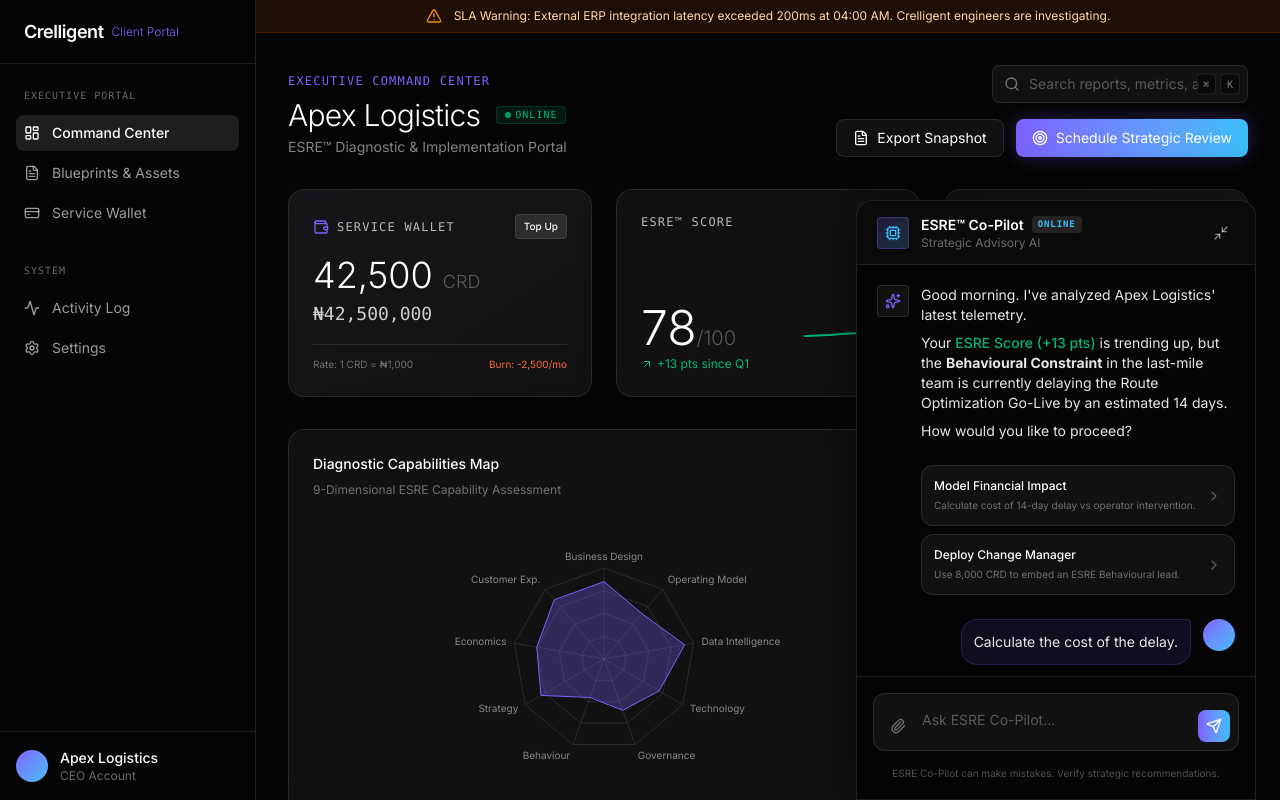
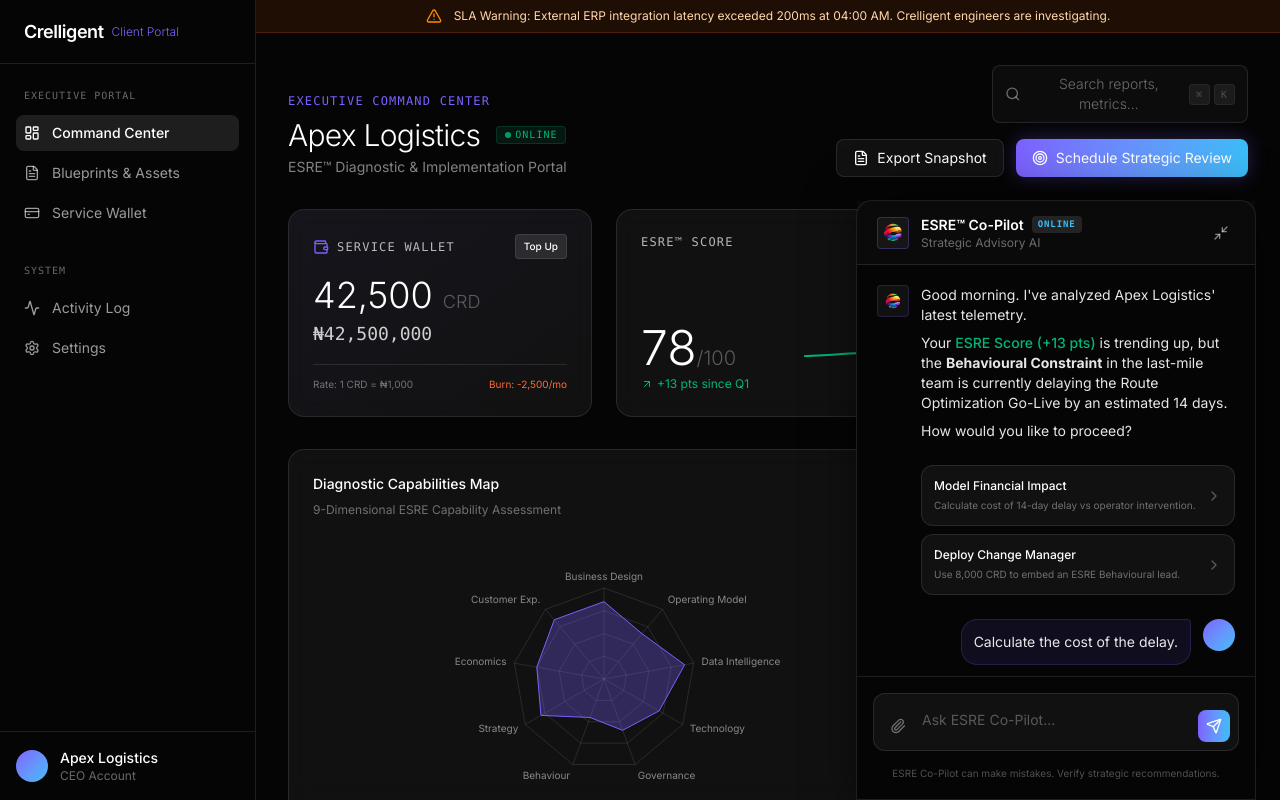
Before and after one commit to Crelligent/crelligent-client-app, a Next.js app: page / in a window 1280 px wide. Both pictures are taken after a click on the button 1228 px from the left and 748 px from the top of the page. Built offline with nearby package versions, Linux system fonts and the light colour scheme.

Commit message:
style: match search bar to VeloDesk and use Crelligent logo for Co-Pilot

```diff
--- a/src/app/page.tsx
+++ b/src/app/page.tsx
@@ -64,18 +64,19 @@ export default function ClientPortalPage() {
 
                         <div className="flex flex-col items-end gap-4">
                             {/* Command Search Bar */}
-                            <div className="relative group">
-                                <Search className="w-4 h-4 text-white/40 absolute left-3 top-1/2 -translate-y-1/2 group-hover:text-white/70 transition-colors" />
-                                <input
-                                    type="text"
-                                    placeholder="Search reports, metrics, alerts..."
-                                    className="w-64 bg-white/5 border border-white/10 rounded-lg pl-9 pr-12 py-2 text-sm text-white placeholder:text-white/30 focus:outline-none focus:border-[#7B61FF]/50 transition-all focus:bg-white/10"
-                                />
-                                <div className="absolute right-2 top-1/2 -translate-y-1/2 flex gap-1">
-                                    <kbd className="px-1.5 py-0.5 bg-black/50 border border-white/10 rounded text-[10px] text-white/50 font-mono">⌘</kbd>
-                                    <kbd className="px-1.5 py-0.5 bg-black/50 border border-white/10 rounded text-[10px] text-white/50 font-mono">K</kbd>
+                            <button
+                                onClick={() => window.dispatchEvent(new Event('open-command-palette'))}
+                                className="flex items-center justify-between w-64 px-3 py-2 bg-white/[0.03] hover:bg-white/[0.06] border border-white/10 rounded-lg transition-colors text-white/40 group"
+                            >
+                                <div className="flex items-center gap-2">
+                                    <Search className="w-4 h-4" />
+                                    <span className="text-sm font-light">Search reports, metrics...</span>
                                 </div>
-                            </div>
+                                <div className="flex items-center gap-1 font-mono text-[10px] tracking-widest uppercase opacity-60 group-hover:opacity-100 transition-opacity">
+                                    <span className="bg-white/10 px-1.5 py-0.5 rounded border border-white/10">⌘</span>
+                                    <span className="bg-white/10 px-1.5 py-0.5 rounded border border-white/10">K</span>
+                                </div>
+                            </button>
 
                             {/* Action Buttons */}
                             <div className="flex gap-3">
--- a/src/components/ai/EsreCopilot.tsx
+++ b/src/components/ai/EsreCopilot.tsx
@@ -24,8 +24,8 @@ export function EsreCopilot() {
                 {/* Header */}
                 <div className="h-16 border-b border-white/10 px-5 flex items-center justify-between shrink-0 bg-white/[0.02]">
                     <div className="flex items-center gap-3">
-                        <div className="w-8 h-8 rounded bg-gradient-to-br from-[#7B61FF]/20 to-[#38BDF8]/20 border border-[#7B61FF]/30 flex items-center justify-center">
-                            <Cpu className="w-4 h-4 text-[#38BDF8]" />
+                        <div className="w-8 h-8 rounded bg-white/5 border border-[#7B61FF]/30 flex items-center justify-center p-1 shrink-0">
+                            <img src="/logo.png" alt="Crelligent AI" className="w-full h-full object-contain" />
                         </div>
                         <div>
                             <div className="text-sm font-semibold text-white flex items-center gap-2">
@@ -46,8 +46,8 @@ export function EsreCopilot() {
                 <div className="flex-1 overflow-y-auto p-5 space-y-6">
                     {/* Welcome Message */}
                     <div className="flex gap-3">
-                        <div className="w-8 h-8 rounded bg-white/5 border border-white/10 flex items-center justify-center shrink-0">
-                            <Sparkles className="w-4 h-4 text-[#7B61FF]" />
+                        <div className="w-8 h-8 rounded bg-white/5 border border-[#7B61FF]/20 flex items-center justify-center shrink-0 p-1.5">
+                            <img src="/logo.png" alt="Crelligent" className="w-full h-full object-contain" />
                         </div>
                         <div className="space-y-2">
                             <div className="text-sm text-white/90">
@@ -92,8 +92,8 @@ export function EsreCopilot() {
 
                     {/* AI Reply with Data Card */}
                     <div className="flex gap-3">
-                        <div className="w-8 h-8 rounded bg-white/5 border border-white/10 flex items-center justify-center shrink-0">
-                            <Sparkles className="w-4 h-4 text-[#7B61FF]" />
+                        <div className="w-8 h-8 rounded bg-white/5 border border-[#7B61FF]/20 flex items-center justify-center shrink-0 p-1.5">
+                            <img src="/logo.png" alt="Crelligent" className="w-full h-full object-contain" />
                         </div>
                         <div className="space-y-3 w-full">
                             <div className="text-sm text-white/90">
```
Also changed, not shown: public/logo.png (added).
